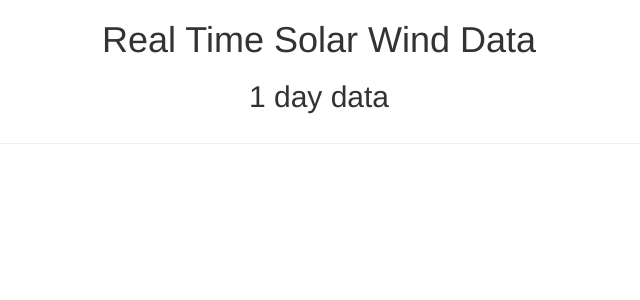
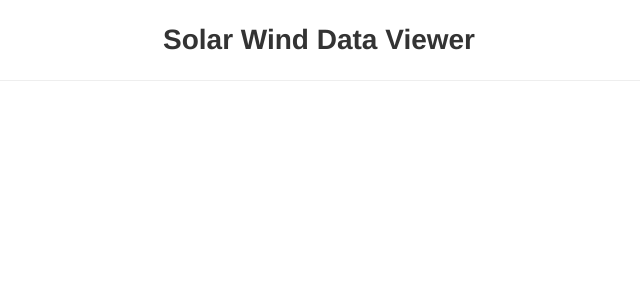
Before and after one commit to mayatbrg/SolarWindData, a Django app: page / in a window 1280 px wide. Shown: the top 300 px of the page, without its empty margins (321-961 px from the left). Run offline with Django 5.2, Linux system fonts and the light colour scheme; data that the repository does not hold is empty; some libraries are stand-ins or nearby versions.

Commit message:
changed names of proyect, commentaries etc

```diff
--- a/chartjs/templates/chartjs/index.html
+++ b/chartjs/templates/chartjs/index.html
@@ -1,24 +1,58 @@
 <!DOCTYPE html>
+<html lang="en">
 <head>
     <meta charset="UTF-8">
     <meta name="viewport" content="width=device-width, initial-scale=1.0">
-    <title>real time solar wind</title>
-    <center class="row">
-        <h1>Real Time Solar Wind Data</h1>
-        <h2 class="card-subhead">1 day data</h3>
-    </center>
+    <title>Real Time Solar Wind Data</title>
+    <style>
+        .page-title {
+            text-align: center;
+            font-size: 2em;
+            font-weight: bold;
+            margin-top: 20px;
+            margin-bottom: 10px;
+        }
+        .chart {
+            width: 100%;
+            height: 75px; /* adjust the height as needed */
+            margin: 5px; /* adjust the margin as needed */
+        }
+        .line {
+          fill: none;
+          stroke: #ffab00;
+          stroke-width: 3;
+        }
+
+        .overlay {
+        fill: none;
+        pointer-events: all;
+
+      }
+
+      /* Style the dots by assigning a fill and stroke */
+      .dot {
+       fill: #ffab00;
+       stroke: #fff;
+      }
+      .focus circle {
+        fill: none;
+        stroke: steelblue;
+      }
+    </style>
+</head>
+<body>
+    <div class="page-title">Solar Wind Data Viewer</div>
     <hr />
     <!-- Latest compiled and minified CSS -->
     <link rel="stylesheet" href="https://maxcdn.bootstrapcdn.com/bootstrap/3.4.1/css/bootstrap.min.css">
-
+    <!--moment.js-->
+    <script src="https://cdnjs.cloudflare.com/ajax/libs/moment.js/2.29.1/moment.min.js"></script>
     <!-- jQuery library -->
     <script src="https://ajax.googleapis.com/ajax/libs/jquery/3.4.1/jquery.min.js"></script>
-
     <!-- Latest compiled JavaScript -->
     <script src="https://maxcdn.bootstrapcdn.com/bootstrap/3.4.1/js/bootstrap.min.js"></script>
     <!-- Load d3.js -->
     <script src="https://d3js.org/d3.v4.js"></script>
-
     <!-- Create multiple divs for the charts -->
     <div id="chart1" class="chart"></div>
     <div id="chart2" class="chart"></div>
@@ -26,96 +60,129 @@
     <div id="chart4" class="chart"></div>
     <div id="chart5" class="chart"></div>
     <div id="chart6" class="chart"></div>
-<div id="chart7" class="chart"></div>
 
     <script>
-//Read the data
+        // Read the data
         fetch('api')
             .then(response => response.json())
             .then(data => {
-        console.log('Fetched data:', data);
-        drawCharts(data);
+                ChartInterpMagneticField(data);
+                // Uncomment and implement other chart functions as needed
+                // ChartDensity(data);
+                // ChartSpeed(data);
+                // ChartTemp(data);
+                // ChartLong(data);
+                // ChartLat(data);
             })
-    .catch(error => console.log('Error fetching data:' , error));
-    function drawCharts(data) {
-            const chartIds = [
-                '#chart1', '#chart2', '#chart3', '#chart4', '#chart5', '#chart6', '#chart7'
-            ];
+            .catch(error => console.log('Error fetching data:', error));
 
-            // Parse data and prepare for each chart
-            const parseTime = d3.timeParse("%H:%M");
-            const dataParsed = data.labels.map((label, index) => ({
-                date: parseTime(label),
-                chartbx: +data.chartbx[index] || 0,
-                chartby: +data.chartby[index] || 0,
-                chartbz: +data.chartbz[index] || 0,
-                chartdensity: +data.chartdensity[index] || 0,
-                chartspeed: +data.chartspeed[index] || 0,
-                chartlat: +data.chartlat[index] || 0,
-                chartblon: +data.chartblon[index] || 0,
-                chartbt: +data.chartbt[index] || 0
-            }));
+        function ChartInterpMagneticField(data) {
+            // Parse data
+            const parseTime = function(timeString) {
+                const date = moment(timeString, 'YYYY-MM-DD HH:mm:ss.SSS');
+                return date.isValid() ? date.toDate() : null; // Convert to JavaScript Date
+            };
 
-            // Define chart drawing function
-            function createChart(containerId, yAccessor,title) {
-                // Set dimensions and margins
-                const margin = {top: 10, right: 30, bottom: 30, left: 50},
-                    width = 1200 - margin.left - margin.right,
-                    height = 200 - margin.top - margin.bottom;
+            const dataParsed = data.labels.slice(0, 1388).map((label, index) => {
+                const parsedDate = parseTime(label);
+                return {
+                    date: parsedDate,
+                    chartspeed: data.chartspeed?.[index] || 0,
+                };
+            }).filter(d => d.date !== null); // Filter out invalid dates
 
-                // Append the SVG object
-                const svg = d3.select(containerId)
-                    .append("svg")
-                        .attr("width", width + margin.left + margin.right)
-                        .attr("height", height + margin.top + margin.bottom)
-                    .append("g")
-                        .attr("transform", `translate(${margin.left},${margin.top})`);
+            function createChart(containerId, yAccessor) {
+                // Select the container chart
+                const chart = d3.select(containerId);
+                // Create margins
+                const margin = { top: 20, right: 20, bottom: 50, left: 75 };
+                const width = chart.node().getBoundingClientRect().width - margin.left - margin.right;
+                const height = 200 - margin.top - margin.bottom;
+
+                // Create the SVG
+                const svg = chart.append('svg')
+                    .attr('width', width + margin.left + margin.right)
+                    .attr('height', height + margin.top + margin.bottom)
+                    .append('g')
+                    .attr('transform', `translate(${margin.left}, ${margin.top})`);
 
                 // Create scales
-                const x = d3.scaleTime()
+
+                const xScale = d3.scaleTime()
                     .domain(d3.extent(dataParsed, d => d.date))
                     .range([0, width]);
 
-                const y = d3.scaleLinear()
-                    .domain([0, d3.max(dataParsed, d => d[yAccessor])])
-                    .nice()
-                    .range([height, 0]);
+                const yScale = d3.scaleLinear()
+                    .domain([d3.min(dataParsed, d => d[yAccessor]), d3.max(dataParsed, d => d[yAccessor])])
+                    .range([height, 0])
+                    .nice();
+
+                //generate line
+                const line = d3.line()
+                    .curve(d3.curveMonotoneX)
+                    .defined(d => d[yAccessor] > 0)
+                    .x(d => xScale(d.date))
+                    .y(d => yScale(d[yAccessor]));
+
+                // Define zoom
+                const zoom = d3.zoom()
+                    .scaleExtent([1, 32])
+                    .on('zoom', zoomed);
+
+                // Apply zoom behavior
+                svg.append('rect')
+                    .attr('class', 'overlay')
+                    .attr('width', width)
+                    .attr('height', height)
+                    .call(zoom);
+
+                function zoomed() {
+                    const new_xScale = d3.event.transform.rescaleX(xScale);
+                    const new_yScale = d3.event.transform.rescaleY(yScale);
+
+                    svg.select('.x-axis')
+                        .call(d3.axisBottom(new_xScale).tickFormat(d3.timeFormat('%H:%M')));
+
+                    svg.select('.y-axis')
+                        .call(d3.axisLeft(new_yScale).ticks(3));
+
+                    svg.select('.line')
+                        .attr('d', line.x(d => new_xScale(d.date)).y(d => new_yScale(d[yAccessor])));
+                }
 
                 // Add X axis
                 svg.append("g")
+                    .attr("class", "x-axis")
+                    .attr("clip-path", "url(#clip)") // add the clip path!
                     .attr("transform", `translate(0,${height})`)
-                    .call(d3.axisBottom(x));
+                    .call(d3.axisBottom(xScale).tickFormat(d3.timeFormat('%H:%M')));
 
                 // Add Y axis
                 svg.append("g")
-                    .call(d3.axisLeft(y));
+                    .attr("class", "y-axis")
+                    .call(d3.axisLeft(yScale).ticks(3))
+                    .call(g => g.selectAll(".tick line").clone()
+                    .attr("x2", width - margin.left - margin.right)
+                    .attr("stroke-opacity", 0.1))
 
-                // Add the area
+
+                // Add the line
                 svg.append("path")
-                    .datum(dataParsed)
-                    .attr("fill", "steelblue")
-                    .attr("stroke", "none")
-                    .attr("d", d3.area()
-                        .x(d => x(d.date))
-                        .y0(height)
-                        .y1(d => y(d[yAccessor]))
-                    );
-                // Add the title
-                svg.append("text")
-                .attr("x", width / 2)
-                .attr("y", -margin.top / 2)
-                .attr("text-anchor", "middle")
-                .style("font-size", "16px")
-                .style("font-weight", "bold")
-                .text(title);
+                    .data([dataParsed])
+                    .attr("class", "line") // Assign a class for styling
+                    .attr("clip-path", "url(#clip)") // add the clip path!
+                    .attr("stroke-width", 1.5)
+                    .attr("d", line(dataParsed));
+
             }
 
-            createChart('#chart1', 'chartbx', 'Chart Bx');
-createChart('#chart2', 'chartby', 'Chart By');
-createChart('#chart3', 'chartbz', 'Chart Bz');
-createChart('#chart4', 'chartdensity', 'Chart Density');
-createChart('#chart5', 'chartspeed', 'Chart Speed');
-createChart('#chart6', 'chartlat', 'Chart Latitude');
-createChart('#chart7', 'chartblon', 'Chart Longitude');
+                    createChart('#chart1', 'chartspeed');
           }
+
+
+
+
+
     </script>
+</body>
+</html>
```
Lines whose indentation alone changed are shown as unchanged.
